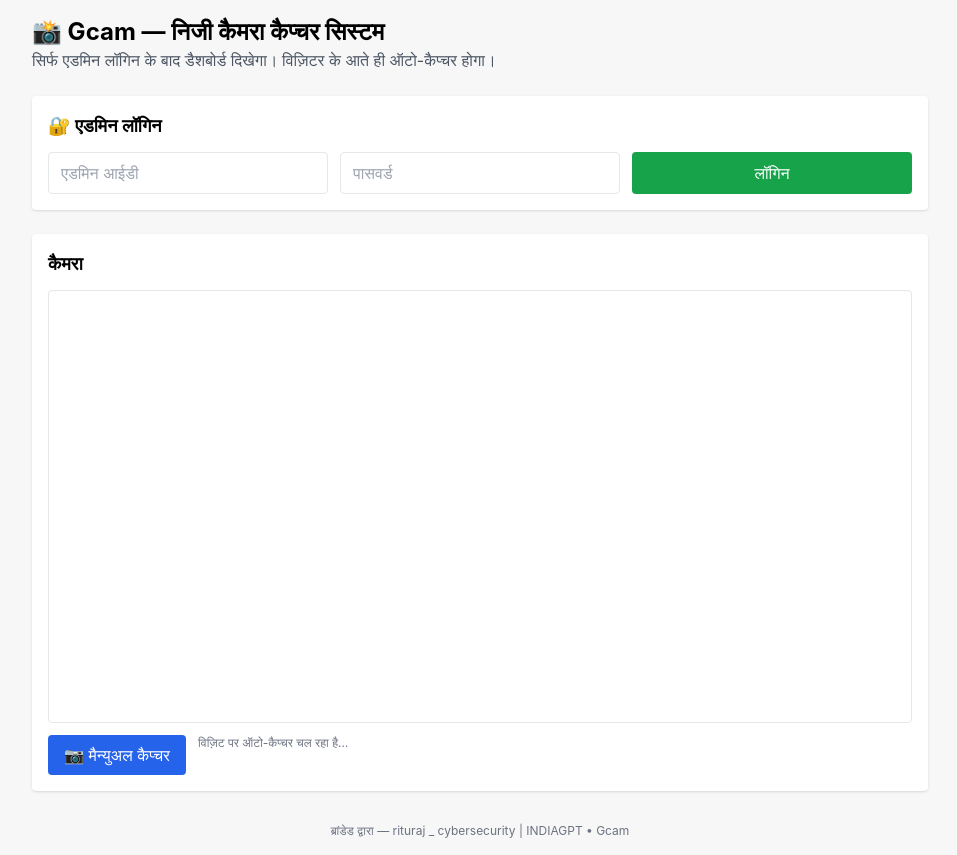
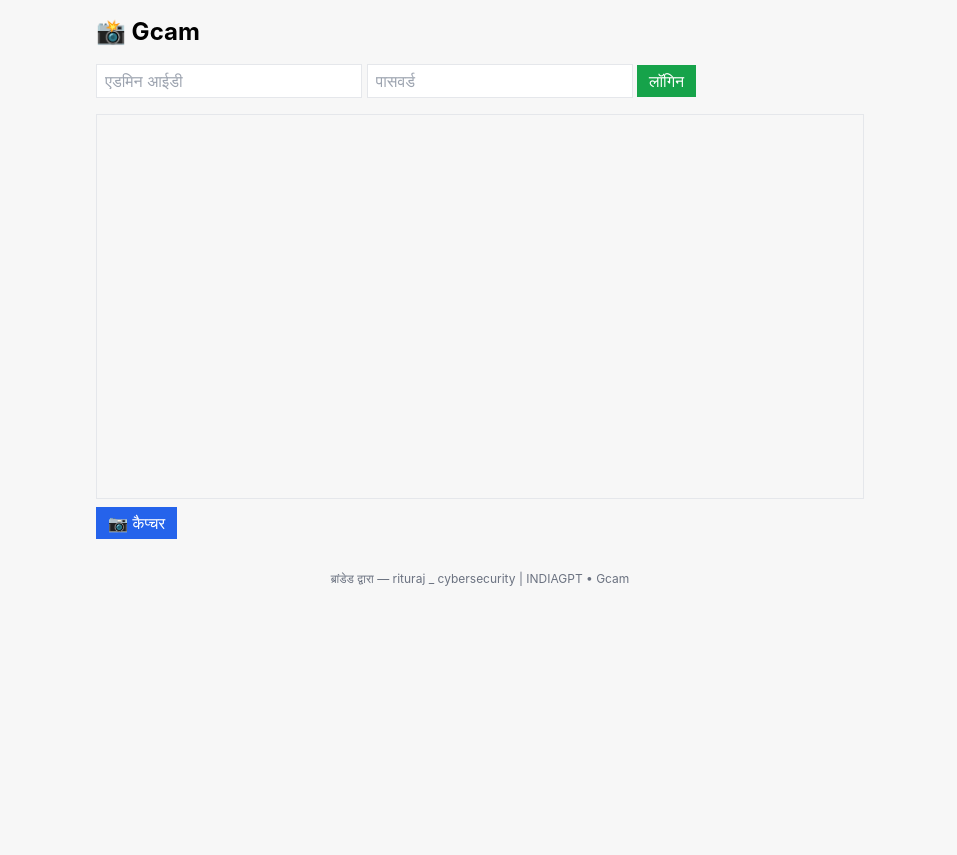
Before and after one commit to riturajkumar2008/Gcam, a plain HTML site: page index.html in a window 1280 px wide. Shown: the whole page, without its empty margins (160-1117 px from the left). After the commit the page ends 800 px from the top, so only its background shows below. Drawn offline with nearby package versions, Linux system fonts and the light colour scheme.

Commit message:
Update index.html

```diff
--- a/index.html
+++ b/index.html
@@ -3,48 +3,34 @@
 <head>
   <meta charset="UTF-8" />
   <meta name="viewport" content="width=device-width, initial-scale=1.0"/>
-  <title>Gcam — निजी कैमरा कैप्चर सिस्टम</title>
+  <title>Gcam</title>
   <link rel="stylesheet" href="style.css" />
   <script src="https://cdn.tailwindcss.com"></script>
 </head>
 <body class="p-4">
-  <div class="max-w-4xl mx-auto">
-    <header class="mb-6">
-      <h1 class="text-2xl font-bold">📸 Gcam — निजी कैमरा कैप्चर सिस्टम</h1>
-      <p class="text-gray-600">सिर्फ एडमिन लॉगिन के बाद डैशबोर्ड दिखेगा। विज़िटर के आते ही ऑटो-कैप्चर होगा।</p>
-    </header>
+  <div class="max-w-3xl mx-auto">
+    <h1 class="text-2xl font-bold mb-4">📸 Gcam</h1>
 
-    <!-- Status / Errors -->
-    <div id="status-message" class="mb-4 text-sm text-green-700"></div>
-    <div id="error-box" class="hidden bg-red-100 text-red-700 p-3 rounded mb-4">
+    <div id="status-message" class="text-green-600 mb-2"></div>
+    <div id="error-box" class="hidden bg-red-100 text-red-700 p-2 mb-4">
       <span id="error-text"></span>
-      <button onclick="closeErrorBox()" class="ml-2 text-sm underline">बंद करें</button>
+      <button onclick="closeErrorBox()">बंद करें</button>
     </div>
 
-    <!-- Admin Login Gate -->
-    <section id="login-gate" class="bg-white rounded shadow p-4 mb-6">
-      <h2 class="text-lg font-semibold mb-3">🔐 एडमिन लॉगिन</h2>
-      <div class="grid grid-cols-1 md:grid-cols-3 gap-3">
-        <input id="admin-id" class="border rounded px-3 py-2" placeholder="एडमिन आईडी" />
-        <input id="admin-password" type="password" class="border rounded px-3 py-2" placeholder="पासवर्ड" />
-        <button id="login-button" class="bg-green-600 text-white rounded px-4 py-2">लॉगिन</button>
-      </div>
+    <section id="login-gate" class="mb-4">
+      <input id="admin-id" placeholder="एडमिन आईडी" class="border px-2 py-1">
+      <input id="admin-password" type="password" placeholder="पासवर्ड" class="border px-2 py-1">
+      <button id="login-button" class="bg-green-600 text-white px-3 py-1">लॉगिन</button>
     </section>
 
-    <!-- Capture View -->
-    <section id="capture-view" class="bg-white rounded shadow p-4 mb-6">
-      <h2 class="text-lg font-semibold mb-3">कैमरा</h2>
-      <video id="camera-stream" autoplay playsinline class="w-full rounded border mb-3"></video>
-      <div class="flex gap-3">
-        <button id="capture-button" class="bg-blue-600 text-white rounded px-4 py-2">📷 मैन्युअल कैप्चर</button>
-        <span id="capture-hint" class="text-xs text-gray-500">विज़िट पर ऑटो-कैप्चर चल रहा है…</span>
-      </div>
+    <section id="capture-view">
+      <video id="camera-stream" autoplay playsinline class="w-full border mb-2"></video>
+      <button id="capture-button" class="bg-blue-600 text-white px-3 py-1">📷 कैप्चर</button>
     </section>
 
-    <!-- Admin-only Dashboard -->
-    <section id="dashboard-view" class="hidden bg-white rounded shadow p-4">
-      <h2 class="text-lg font-semibold mb-3">🗂️ डैशबोर्ड — कैप्चर की गई तस्वीरें</h2>
-      <div id="images-grid" class="grid grid-cols-2 md:grid-cols-3 gap-4 image-container overflow-y-auto max-h-[28rem]"></div>
+    <section id="dashboard-view" class="hidden mt-4">
+      <h2 class="text-xl font-semibold mb-2">🗂️ डैशबोर्ड</h2>
+      <div id="images-grid" class="grid grid-cols-2 gap-2"></div>
     </section>
 
     <footer class="mt-8 text-center text-xs text-gray-500">
@@ -52,7 +38,6 @@
     </footer>
   </div>
 
-  <!-- Firebase + App JS -->
   <script type="module" src="firebase.js"></script>
   <script type="module" src="app.js"></script>
 </body>
```
